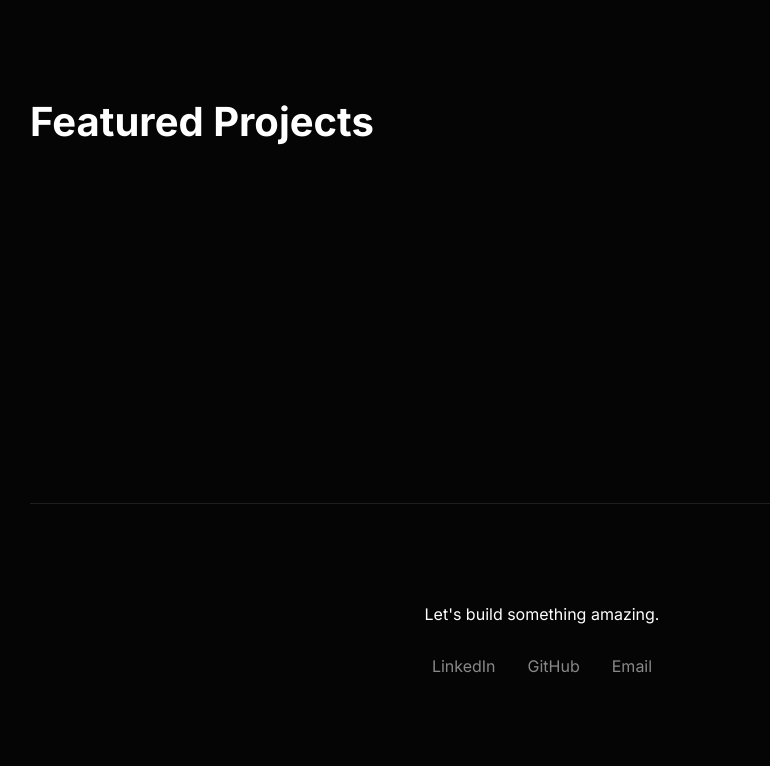
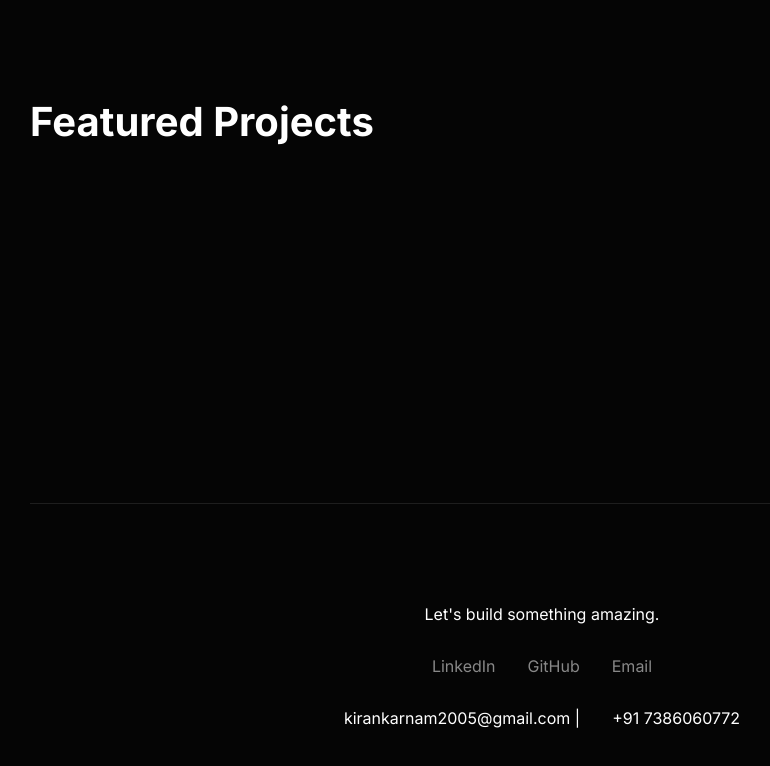
Before and after one commit to kirankumar076/MY-PORTFOLIO, a plain HTML site: page index.html in a window 1280 px wide. Shown: the part 1499-2265 px from the top of the page, without its empty margins (98-868 px from the left). Drawn offline with nearby package versions, Linux system fonts and the light colour scheme.

Commit message:
Update index.html

```diff
--- a/index.html
+++ b/index.html
@@ -95,8 +95,13 @@
             <a href="https://github.com/kirankumar076">GitHub</a>
             <a href="mailto:kirankarnam2005@gmail.com">Email</a>
         </div>
+        <div class="socials">
+            <p>kirankarnam2005@gmail.com | </p>
+            <p>+91 7386060772</p>
+        </div>
     </footer>
 
     <script src="script.js"></script>
 </body>
+
 </html>
```
